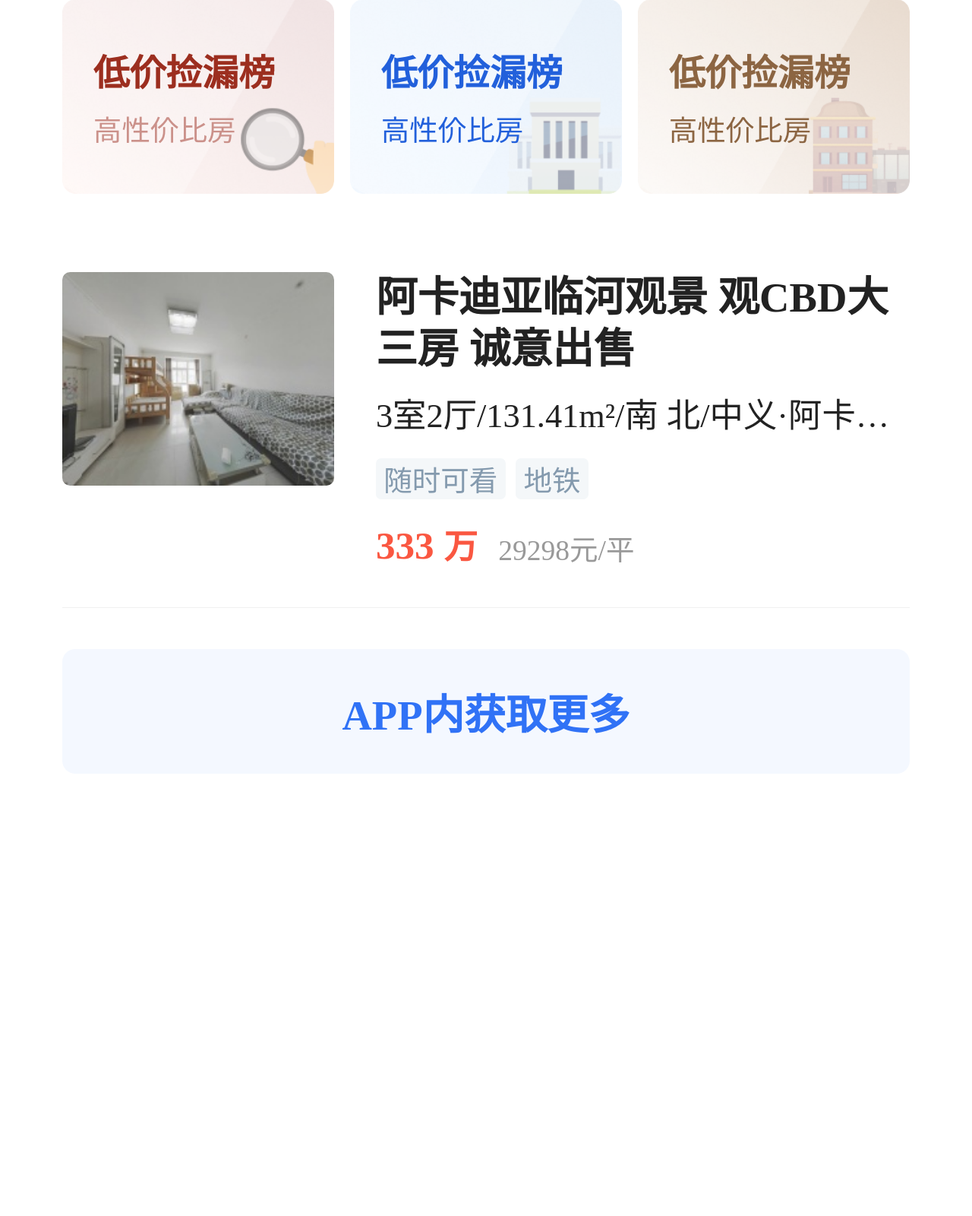
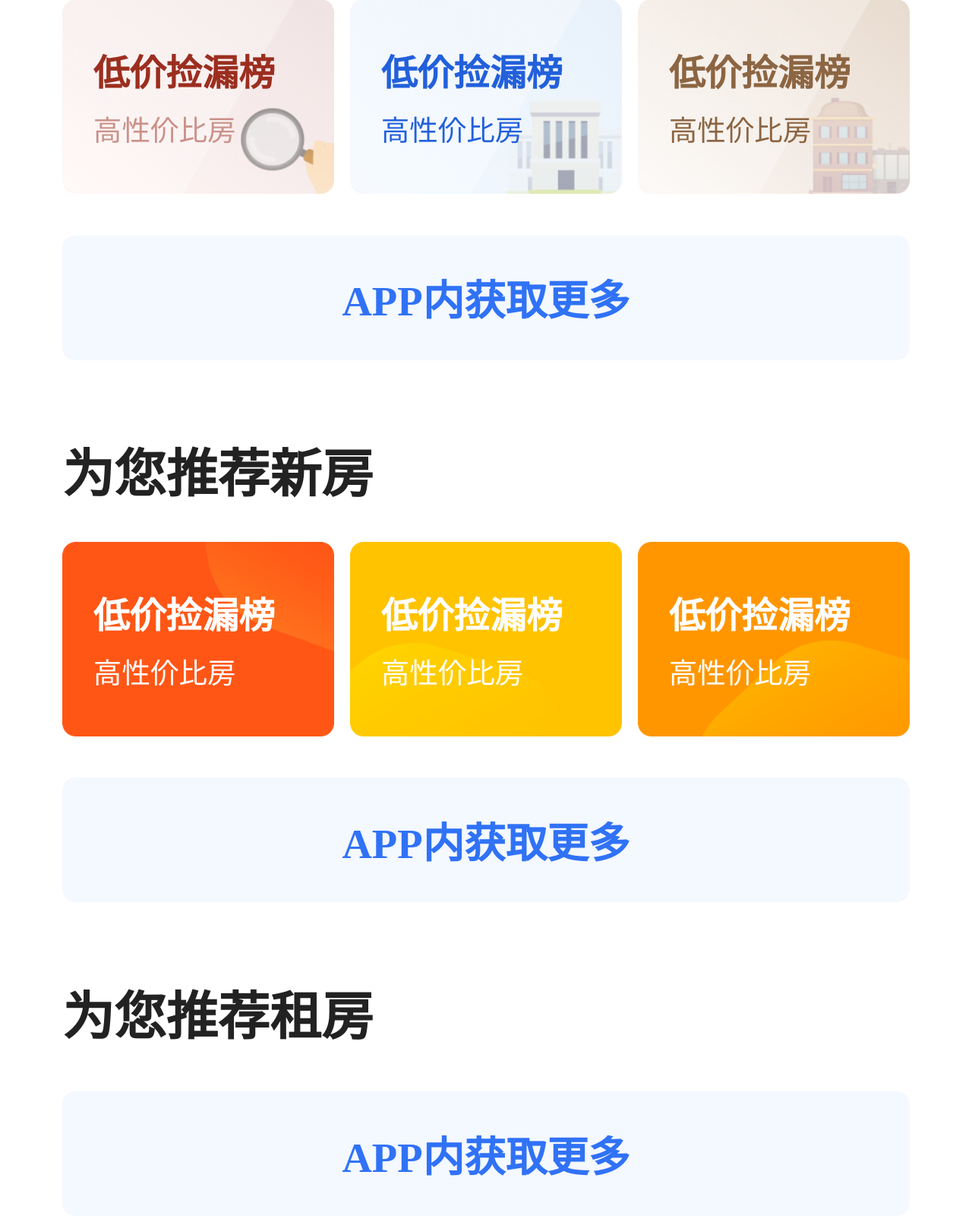
Before and after one commit to C-zy/Beike, a PHP site: page / in a window 1280 px wide. Shown: the part 1977-3577 px from the top of the page at 76% size. Before the commit the page ends 2942 px from the top, so only its background shows below. Run offline with PHP 8.4, Linux system fonts and the light colour scheme.

Commit message:
更新首页

```diff
--- a/css/index.css
+++ b/css/index.css
@@ -395,9 +395,13 @@
     align-items: flex-end;
 }
 .home-second-house-card-list .list .item .detail .price .total {
-    font-size: 4vw;
+    font-size: .3rem;
     color: #fa5741;
     font-weight: 700;
+}
+.home-second-house-card-list .list .item .detail .price .totals {
+    font-size: .3rem;
+    color: #fa5741;
 }
 .home-second-house-card-list .list .item .detail .price .total-unit {
     font-size: 3.467vw;
@@ -429,3 +433,23 @@
     font-weight: 700;
     color: #3072f6;
 }
+/* 新房推荐 */
+.second .sec-item4 {
+    background-image: url(../img/home/h4.png);
+}
+.second .sec-item5 {
+    background-image: url(../img/home/h5.png);
+}
+.second .sec-item6 {
+    background-image: url(../img/home/h6.png);
+}
+.hn .title p{
+    color: #fff;
+}
+/* 新房信息 */
+.home-second-house-card-list .list .item .detail .location {
+    font-family: PingFang SC;
+    margin-top: 2.133vw;
+    font-size: 3.467vw;
+    color: #999;
+}
--- a/index.html
+++ b/index.html
@@ -202,7 +202,7 @@
         <!-- 二手房信息 -->
         <div class="home-second-house-card-list">
             <div class="list" id="house_sec">
-                <a href="#" class="item">
+                <!-- <a href="#" class="item">
                     <div class="img-wrap">
                         <img src="img/home/1.jpg" alt="" class="img">
                     </div>
@@ -218,7 +218,89 @@
                             <span class="unit">29298元/平</span>
                         </div>
                     </div>
-                </a>
+                </a> -->
+            </div>
+        </div>
+        <!-- app内获取更多 -->
+        <div>
+            <a href="#" class="home-more-btn">APP内获取更多</a>
+        </div>
+        <!-- 新房推荐 -->
+        <div class="home-house-card-more">
+            <div class="cont">
+                <div class="header">
+                    <span class="title">为您推荐新房</span>
+                </div>
+                <div class="list second hn">
+                    <a href="#" class="item sec-item4">
+                        <p class="title">低价捡漏榜</p>
+                        <p class="sub-title">高性价比房</p>
+                    </a>
+                    <a href="#" class="item sec-item5">
+                        <p class="title">低价捡漏榜</p>
+                        <p class="sub-title">高性价比房</p>
+                    </a>
+                    <a href="#" class="item sec-item6">
+                        <p class="title">低价捡漏榜</p>
+                        <p class="sub-title">高性价比房</p>
+                    </a>
+                </div>
+            </div>
+        </div>
+        <!-- 新房信息 -->
+        <div class="home-second-house-card-list">
+            <div class="list" id="house_new_rec">
+                <!-- <a href="#" class="item">
+                    <div class="img-wrap">
+                        <img src="img/home/1.jpg" alt="" class="img">
+                    </div>
+                    <div class="detail">
+                        <p class="title more-row">福晟谦祥钱隆城</p>
+                        <p class="info">高新万达 华中师范附属学校</p>
+                        <p class="location">住宅 高新</p>
+                        <div class="tags">
+                            <span class="tag" style="background-color: rgb(244, 247, 249); color: rgb(132, 154, 174);">视频看房</span>
+                            <span class="tag" style="background-color: rgb(244, 247, 249); color: rgb(132, 154, 174);">小户型</span>
+                        </div>
+                        <div class="price">
+                            <span class="totals">29298元/平</span>
+                            <span class="unit">建面 69-142㎡</span>
+                        </div>
+                    </div>
+                </a> -->
+            </div>
+        </div>
+        <!-- app内获取更多 -->
+        <div>
+            <a href="#" class="home-more-btn">APP内获取更多</a>
+        </div>
+        <!-- 租房推荐 -->
+        <div class="home-house-card-more">
+            <div class="cont">
+                <div class="header">
+                    <span class="title">为您推荐租房</span>
+                </div>
+        </div>
+        </div>
+        <!-- 租房信息 -->
+        <div class="home-second-house-card-list">
+            <div class="list" id="house_rent_rec">
+                <!-- <a href="#" class="item">
+                    <div class="img-wrap">
+                        <img src="img/home/1.jpg" alt="" class="img">
+                    </div>
+                    <div class="detail">
+                        <p class="title more-row">整租·秀水苑 2室2厅</p>
+                        <p class="location">120㎡/南北</p>
+                        <div class="tags">
+                            <span class="tag" style="background-color: rgb(244, 247, 249); color: rgb(132, 154, 174);">有电梯</span>
+                            <span class="tag" style="background-color: rgb(244, 247, 249); color: rgb(132, 154, 174);">随时看房</span>
+                        </div>
+                        <div class="price">
+                            <span class="totals">2928元/月</span>
+                        </div>
+                    </div>
+                </a> -->
             </div>
         </div>
         <!-- app内获取更多 -->
@@ -226,16 +308,12 @@
             <a href="#" class="home-more-btn">APP内获取更多</a>
         </div>
     </div>
-
     <script>
         //自适应字体大小
         (function () {
             function w() {
                 var all = document.documentElement;
                 var test = all.getBoundingClientRect().width;
-                // if(test>750) {
-                //     test=750;
-                // }
                 rem = test / 7.5;
                 all.style.fontSize = rem + 'px'
             }
@@ -297,6 +375,46 @@
                         </div>
                     </a>
                     `)
+                    // 新房推荐渲染
+                    $("#house_new_rec").append(`
+                        <a href="#" class="item">
+                            <div class="img-wrap">
+                                <img src="${data[i].img}" alt="" class="img">
+                            </div>
+                            <div class="detail">
+                                <p class="title more-row">${data[i].Community}</p>
+                                <p class="info">高新万达 华中师范附属学校</p>
+                                <p class="location">${data[i].use} ${data[i].Position}</p>
+                                <div class="tags">
+                                    <span class="tag" style="background-color: rgb(244, 247, 249); color: rgb(132, 154, 174);">视频看房</span>
+                                    <span class="tag" style="background-color: rgb(244, 247, 249); color: rgb(132, 154, 174);">小户型</span>
+                                </div>
+                                <div class="price">
+                                    <span class="totals">${data[i].prices}元/平</span>
+                                    <span class="unit">建面 ${data[i].area}㎡</span>
+                                </div>
+                            </div>
+                        </a>
+                    `)
+                    // 租房推荐渲染
+                    $("#house_rent_rec").append(`
+                        <a href="#" class="item">
+                            <div class="img-wrap">
+                                <img src="${data[i].img}" alt="" class="img">
+                            </div>
+                            <div class="detail">
+                                <p class="title more-row">整租·${data[i].Community} ${data[i].house_type}</p>
+                                <p class="location">${data[i].area}㎡/${data[i].towards}</p>
+                                <div class="tags">
+                                    <span class="tag" style="background-color: rgb(244, 247, 249); color: rgb(132, 154, 174);">${data[i].lift}</span>
+                                    <span class="tag" style="background-color: rgb(244, 247, 249); color: rgb(132, 154, 174);">随时看房</span>
+                                </div>
+                                <div class="price">
+                                    <span class="totals">${data[i].prices}元/月</span>
+                                </div>
+                            </div>
+                        </a>
+                    `)
                 }
             }
         });
```
Also changed, not shown: PHP/house.php (added, +14 -0 lines).
